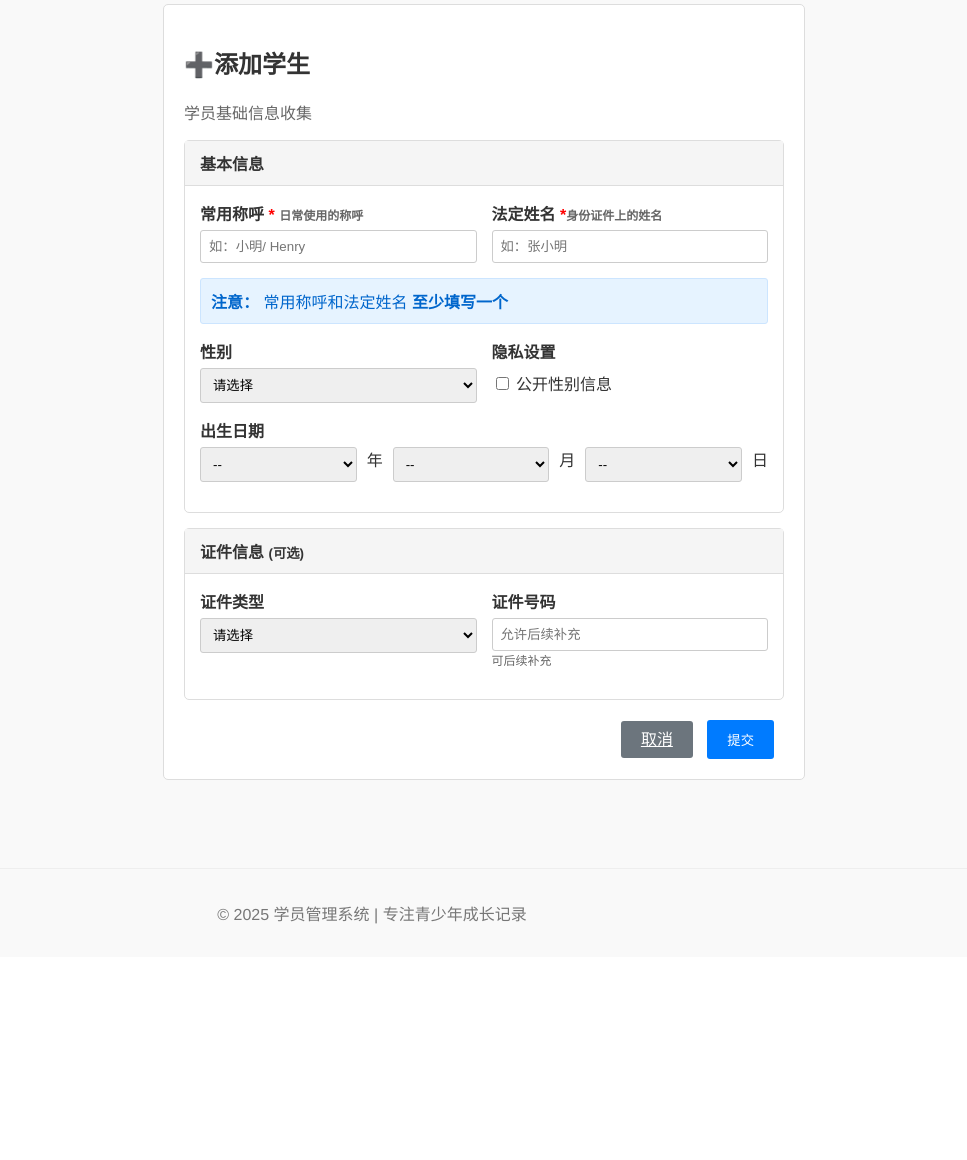
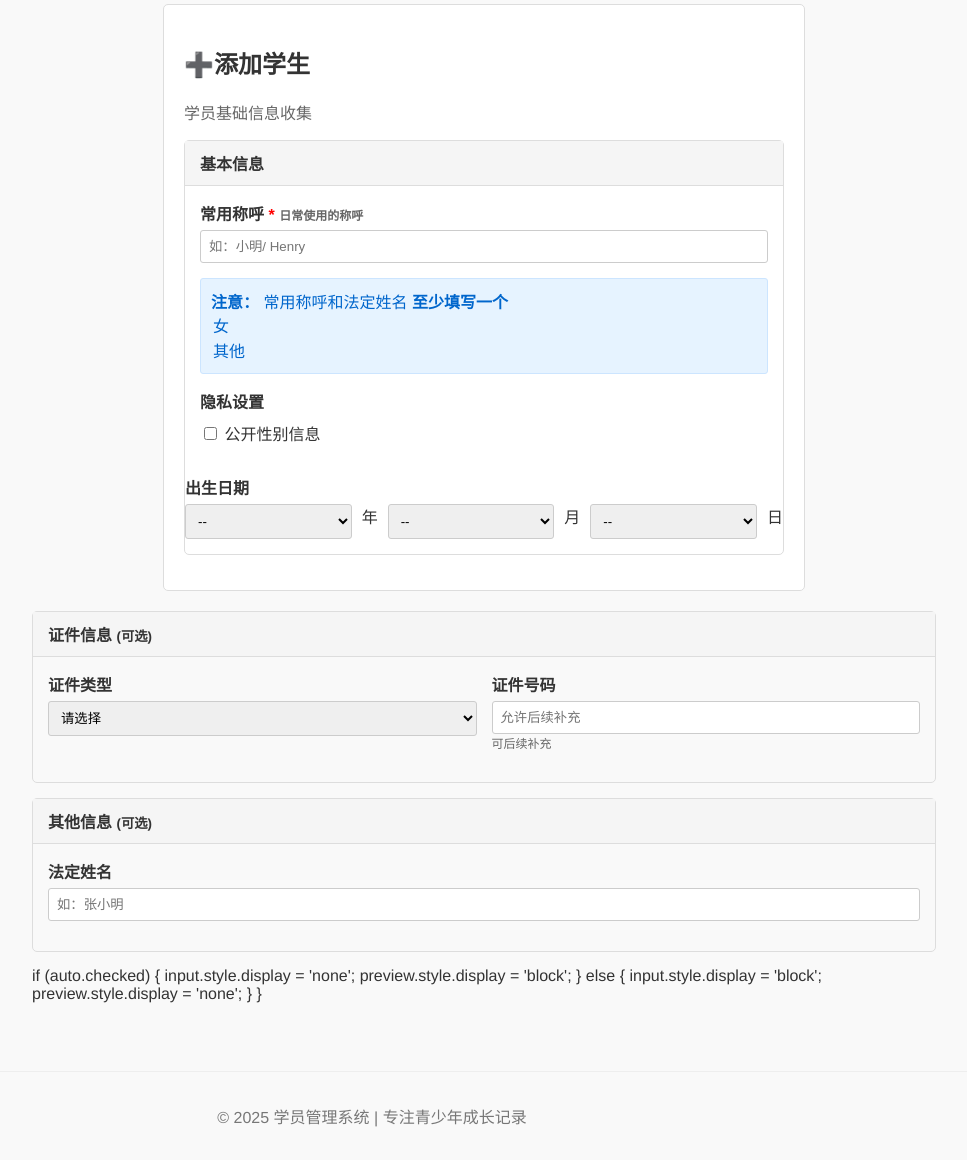
Before and after one commit to BK-Y/class-snap-tool, a Flask app: page /students/add in a window 1280 px wide. Shown: the part 173-1333 px from the top of the page, without its empty margins (268-1235 px from the left). Before the commit the page ends 1097 px from the top, so only its background shows below. Run offline with Flask 3, Linux system fonts and the light colour scheme.

Commit message:
make legal_name optional and split birthday inputs; adjust validation & schema

```diff
--- a/db/schema.sql
+++ b/db/schema.sql
@@ -6,7 +6,7 @@ CREATE TABLE IF NOT EXISTS students (
     gender TEXT,                              -- 性别
     birthday TEXT,                            -- 生日
     birthday_cal TEXT,                        -- 生日所使用的日历,默认公历
-    legal_name TEXT NOT NULL                 -- 证件信息（法定，用于赛事报名等）
+    legal_name TEXT                          -- 证件信息（法定，用于赛事报名等，现为可选）
     -- 2026.03 多证件支持，主证件迁移至 student_documents 表
     -- doc_type TEXT NOT NULL,
     -- doc_number TEXT NOT NULL,
--- a/web/templates/edit.html
+++ b/web/templates/edit.html
@@ -308,8 +308,9 @@
 			newValue = input ? input.value.trim() : '';
 		}
 
-		if ((editingField === 'legal_name' || editingField === 'display_name') && !newValue) {
-			alert('该字段不能为空');
+// only common name is strictly required; legal name may be left blank
+        if (editingField === 'display_name' && !newValue) {
+            alert('常用称呼不能为空');
 			return;
 		}
 
--- a/web/templates/students/add.html
+++ b/web/templates/students/add.html
@@ -145,27 +145,9 @@
                                value="{{ form_data.display_name if form_data else '' }}"
                                placeholder="如：小明/ Henry">
                     </div>
-
-                    <div class="form-group">
-                        <label for="legal_name">法定姓名 <span class="required">*</span><small>身份证件上的姓名</small></label>
-                        <input type="text"
-                               id="legal_name"
-                               name="legal_name"
-                               value="{{ form_data.legal_name if form_data else '' }}"
-							   placeholder="如：张小明">
-                    </div>
                 </div>
                 <div class="info-box">
-						<strong>注意：</strong> 常用称呼和法定姓名 <strong>至少填写一个</strong>
-				</div>
-
-                <!-- 性别 -->
-                <div class="form-row">
-                    <div class="form-group">
-                        <label for="gender">性别</label>
-                        <select id="gender" name="gender">
-                            <option value="">请选择</option>
-                            <option value="男" {{ 'selected' if form_data and form_data.gender == '男' else '' }}>男</option>
+				<strong>注意：</strong> 常用称呼和法定姓名 <strong>至少填写一个</strong>
                             <option value="女" {{ 'selected' if form_data and form_data.gender == '女' else '' }}>女</option>
                             <option value="其他" {{ 'selected' if form_data and form_data.gender == '其他' else '' }}>其他</option>
                         </select>
@@ -257,32 +239,18 @@
             </div>
         </div>
 
-        <!-- 提交按钮 -->
-        <div style="text-align: right; margin-top: 20px;">
-            <a href="{{ url_for('students.index') }}" class="btn btn-secondary">取消</a>
-            <button type="submit" class="btn btn-primary">提交</button>
+        <!-- 其他信息（可选） -->
+        <div class="card" style="margin-top:10px;">
+            <div class="card-header">其他信息 <small>(可选)</small></div>
+            <div class="card-body">
+                <div class="form-row">
+                    <div class="form-group">
+                        <label for="legal_name">法定姓名</label>
+                        <input type="text" id="legal_name" name="legal_name" value="{{ form_data.legal_name if form_data else '' }}" placeholder="如：张小明">
+                    </div>
+                </div>
+            </div>
         </div>
-    </form>
-</div>
-
-<!-- 前端验证脚本 -->
-<script>
-
-document.querySelector('form').addEventListener('submit', function(e) {
-    var displayName = document.getElementById('display_name').value.trim();
-    var legalName = document.getElementById('legal_name').value.trim();
-
-    if (!displayName && !legalName) {
-        e.preventDefault();
-        alert('⚠️ 常用称呼和法定姓名至少填写一个！');
-        document.getElementById('display_name').focus();
-    }
-});
-function toggleStudentNumber() {
-    var auto = document.getElementById('auto_student_number');
-    var input = document.getElementById('student_number_input');
-    var preview = document.getElementById('student_number_preview');
-
     if (auto.checked) {
         input.style.display = 'none';
         preview.style.display = 'block';
--- a/web/views/students.py
+++ b/web/views/students.py
@@ -136,10 +136,9 @@ def add_student():
                         errors.append('学号已存在')
 
                 # 其他校验
-                if not display_name:
-                    errors.append('常用称呼不能为空')
-                if not legal_name:
-                    errors.append('法定姓名不能为空')
+                # 至少填写常用称呼或法定姓名其中一项
+                if not display_name and not legal_name:
+                    errors.append('常用称呼和法定姓名至少填写一项')
                 if not birthday:
                     errors.append('出生日期为必填项')
 
@@ -214,10 +213,8 @@ def edit_student(student_number):
         doc_number = request.form.get("doc_number", "").strip()
 
         errors = []
-        if not display_name:
-            errors.append("常用称呼不能为空")
-        if not legal_name:
-            errors.append("法定姓名不能为空")
+        if not display_name and not legal_name:
+            errors.append("常用称呼和法定姓名至少填写一项")
 
         if not birthday and (
             request.form.get("birthday_year")
@@ -288,8 +285,9 @@ def student_detail(student_number):
                 display_name = request.form.get('display_name', '').strip()
                 legal_name = request.form.get('legal_name', '').strip()
                 gender = request.form.get('gender', '').strip() or None
+                # basic page uses combined birthday for detail editing
                 birthday = request.form.get('birthday', '').strip() or None
-                if display_name and legal_name:
+                if display_name or legal_name:
                     update_student(
                         conn,
                         student_number=student_number,
@@ -298,6 +296,8 @@ def student_detail(student_number):
                         gender=gender,
                         birthday=birthday,
                     )
+                else:
+                    flash('请填写常用称呼或法定姓名', 'error')
                     conn.commit()
                     # 刷新 student
                     student = conn.execute(
```
Also changed, not shown: dao/student_dao.py (+4 -5 lines), web/templates/students/_add_form.html (+12 -22 lines).
